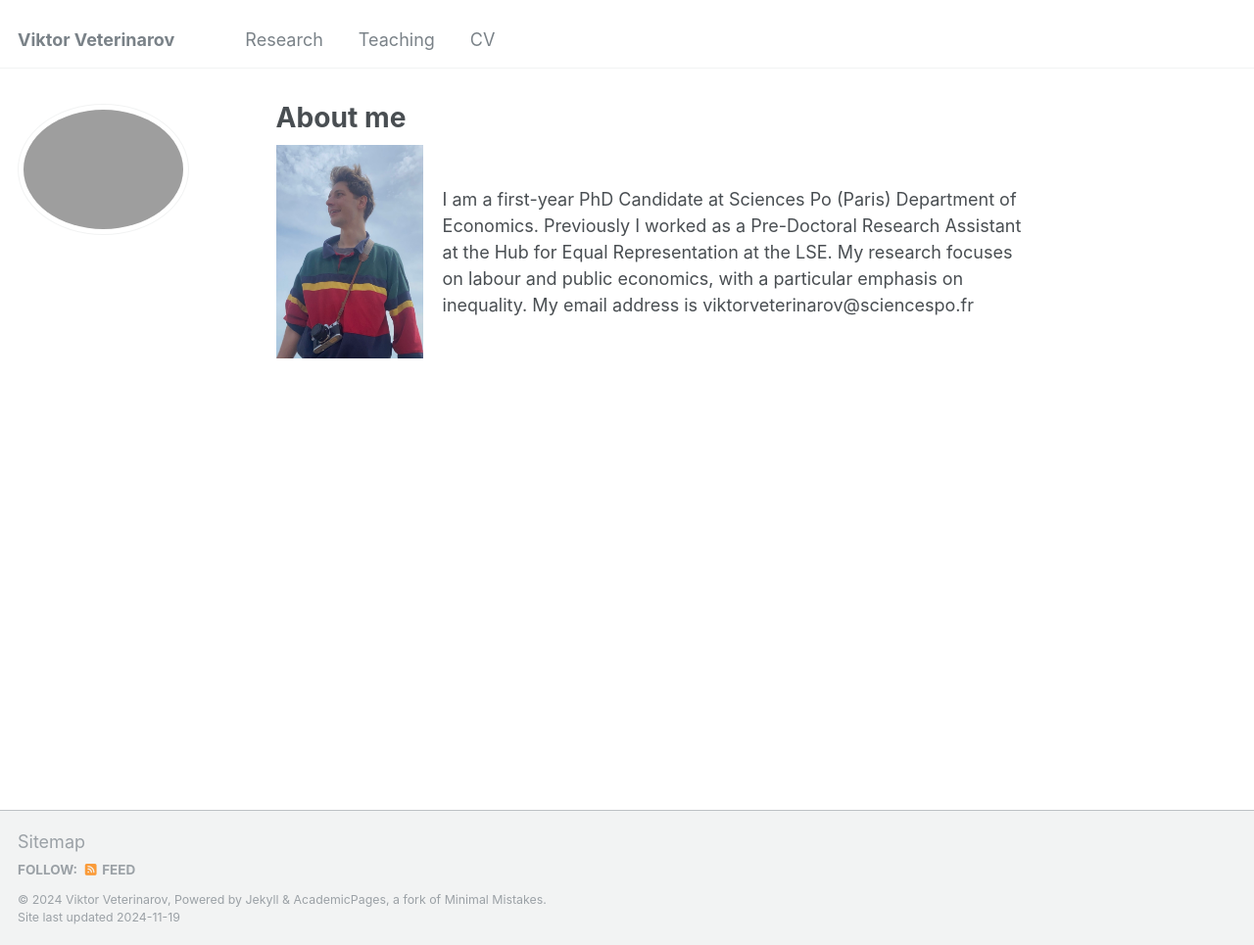
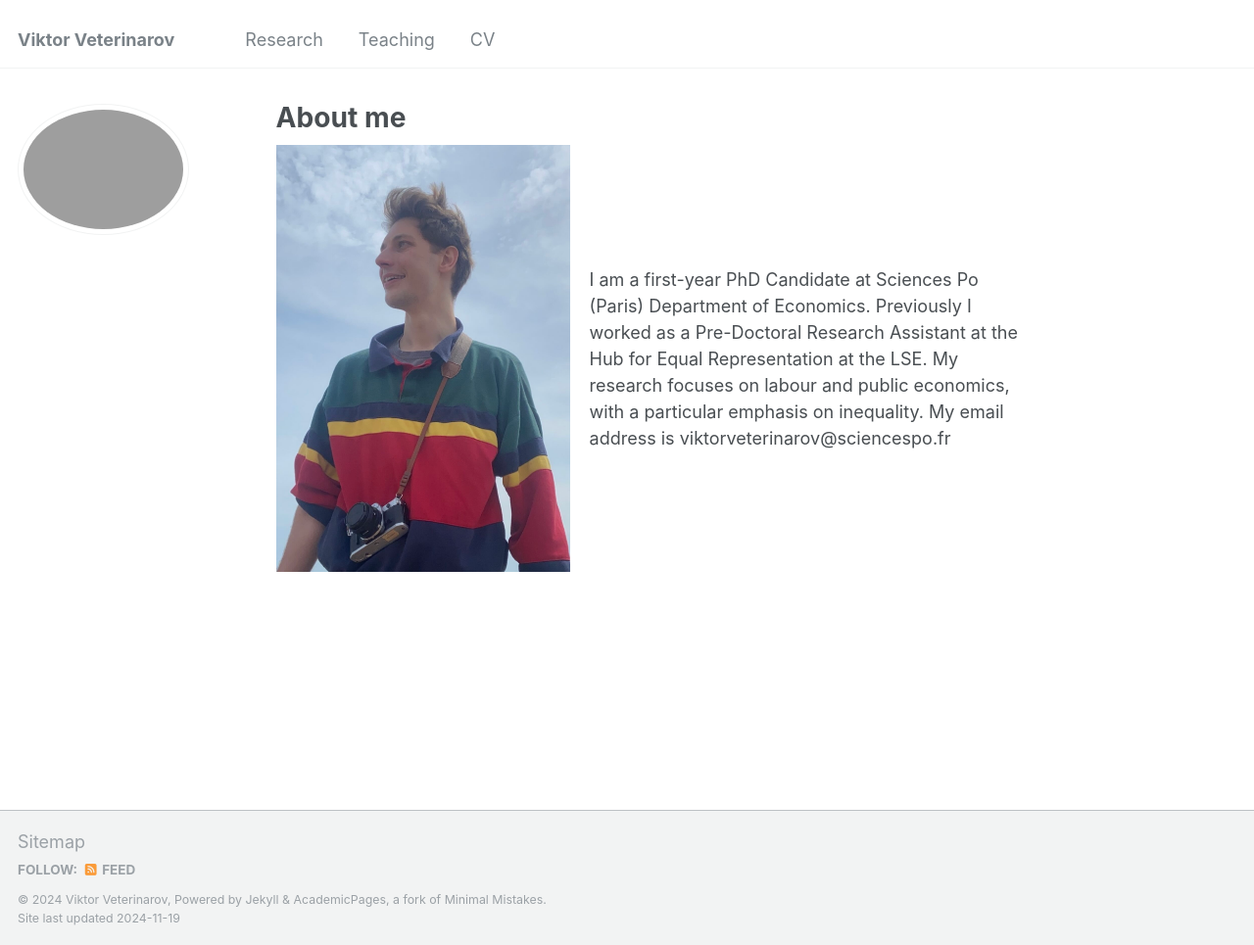
Before and after one commit to viktorveterinarov/viktorveterinarov.github.io, a Jekyll site: the page built from _pages/about.md, in a window 1280 px wide and 965 px high. Shown: the whole window at 98% size. Built offline with Jekyll 4.4.1, drawn with Linux system fonts in a browser that asks for light colours.

Commit message:
Update about.md

```diff
--- a/_pages/about.md
+++ b/_pages/about.md
@@ -8,8 +8,9 @@ redirect_from:
 
 ---
 <div style="display: flex; align-items: center;">
-  <img src="/images/YoungViktor.JPG" alt="Viktor" style="width: 150px; margin-right: 20px;">
+  <img src="/images/YoungViktor.JPG" alt="Viktor" style="width: 300px; margin-right: 20px;">
   <div>
+
 I am a first-year PhD Candidate at Sciences Po (Paris) Department of Economics. Previously I worked as a Pre-Doctoral Research Assistant at the Hub for Equal Representation at the LSE.
 
 My research focuses on labour and public economics, with a particular emphasis on inequality.
```
